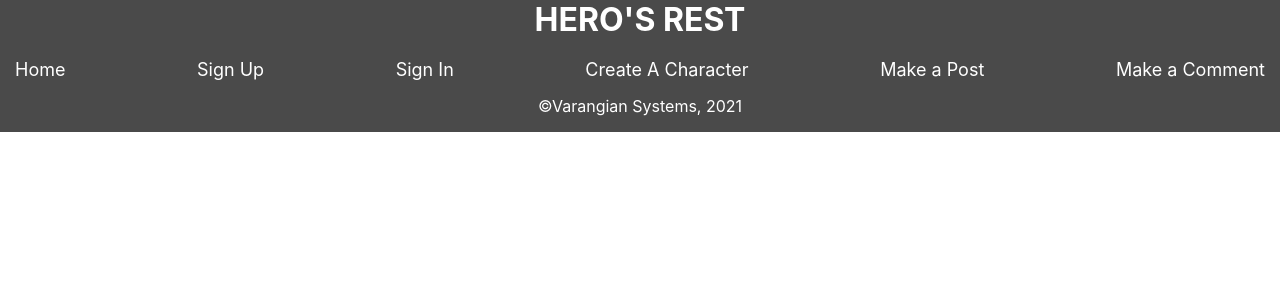
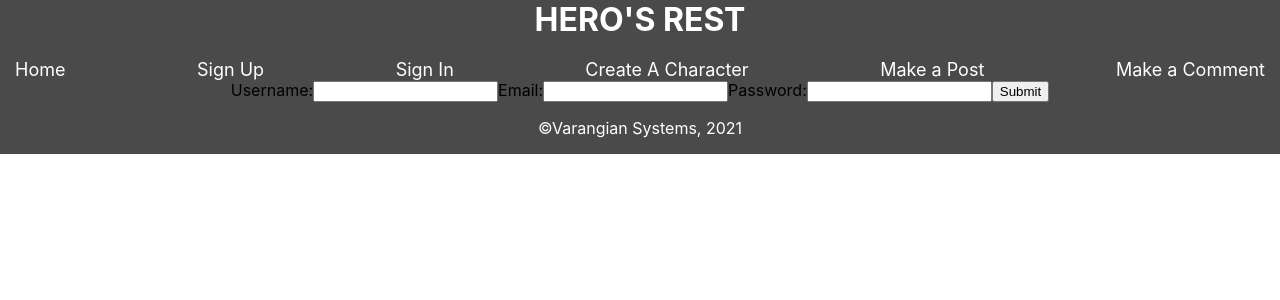
Before and after one commit to Jason-Berkower/Hero-s_Rest, a React (Create React App) app in the folder client/: page /signup in a window 1280 px wide. Shown: the top 300 px of the page. Built offline with nearby package versions, Linux system fonts and the light colour scheme.

Commit message:
Set up SignUp component.

```diff
--- a/client/src/components/Forms/Comments/CreateComment.jsx
+++ b/client/src/components/Forms/Comments/CreateComment.jsx
@@ -2,7 +2,7 @@ import { useState } from 'react';
 import { createComment } from '../../../services/apiConfig';
 import './Comment.css';
 
-export default function CreateComment() {
+export default function CreateComment(props) {
   const [input, setInput] = useState({});
 
   const handleChange = (e) => {
--- a/client/src/components/SignUp/SignIn.jsx
+++ b/client/src/components/SignUp/SignIn.jsx
@@ -1,6 +1,6 @@
 import './Signing.css';
 
-export default function SignIn() {
+export default function SignIn(props) {
   return (
     <div>
 
--- a/client/src/components/SignUp/SignUp.jsx
+++ b/client/src/components/SignUp/SignUp.jsx
@@ -1,9 +1,47 @@
+import { createUser, getOneUser } from '../../services/apiConfig';
+import { useState } from 'react';
+import { useHistory } from 'react-router-dom';
 import './Signing.css';
 
-export default function SignUp() {
+export default function SignUp(props) {
+  const defaultInput = {
+    username: '',
+    email: '',
+    password_digest: '',
+  };
+
+  let history = useHistory();
+
+  const [input, setInput] = useState(defaultInput);
+
+  const handleChange = (e) => {
+    let { name, value } = e.target;
+    setInput((prevInput) => ({
+      ...prevInput,
+      [name]: value,
+    }));
+  };
+
+  const handleSubmit = async (e) => {
+    e.preventDefault();
+    await createUser(input);
+    let res = await getOneUser(input);
+    let currentUser = res
+    history.push('/');
+    return currentUser;
+  };
+
   return (
-    <div>
-
+    <div id="signup">
+      <form id="signup-form" onSubmit={handleSubmit}>
+        <label>Username:</label>
+        <input name="username" type="text" value={input.username} onChange={handleChange} />
+        <label>Email:</label>
+        <input name="email" type="text" value={input.email} onChange={handleChange} />
+        <label>Password:</label>
+        <input name="password_digest" type="password" value={input.password_digest} onChange={handleChange} />
+        <button type="submit">Submit</button>
+      </form>
     </div>
   )
 }
```
